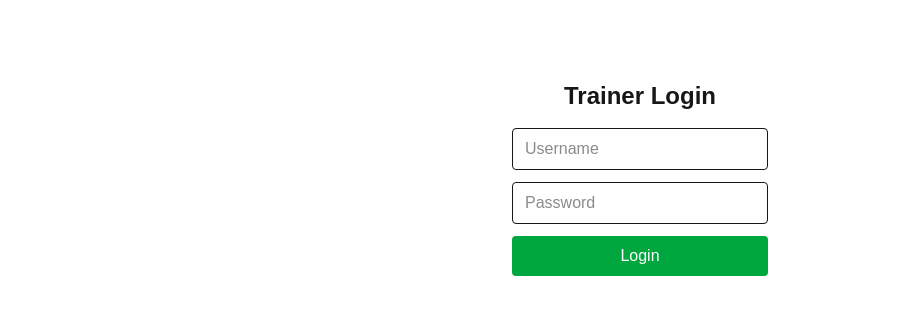
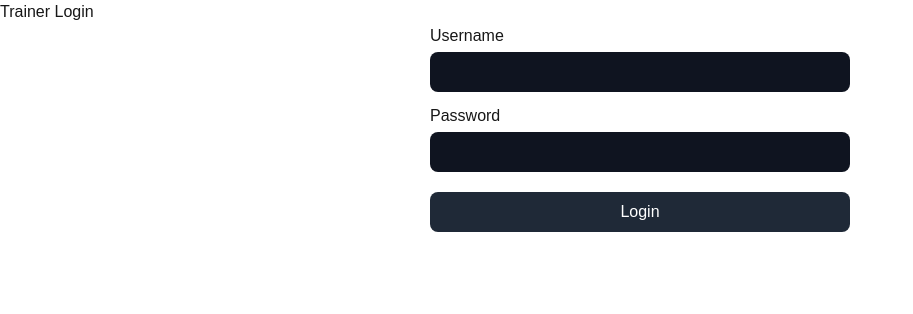
Before and after one commit to SoroushGhorbanimehr/tigo-app, a Next.js app: page /trainer/login in a window 1280 px wide. Shown: the top 314 px of the page, without its empty margins (0-913 px from the left). Built offline with nearby package versions, Linux system fonts and the light colour scheme.

Commit message:
fix: clean traineeRepo duplicate return

```diff
--- a/src/app/trainee/login/page.tsx
+++ b/src/app/trainee/login/page.tsx
@@ -1,52 +1,113 @@
 "use client";
 
-import { useState } from "react";
+import { FormEvent, useState } from "react";
 import { useRouter } from "next/navigation";
+import { supabase } from "@/lib/supabaseClient";
+import type { Trainee } from "@/lib/traineeRepo";
 
-export default function TraineeLogin() {
+export default function TraineeLoginPage() {
   const router = useRouter();
-  const [username, setUsername] = useState("");
+  const [email, setEmail] = useState("");
   const [password, setPassword] = useState("");
-  const [error, setError] = useState("");
+  const [status, setStatus] = useState<"idle" | "submitting" | "error">("idle");
+  const [errorMsg, setErrorMsg] = useState("");
 
-  const handleLogin = (e: React.FormEvent) => {
+  async function handleSubmit(e: FormEvent) {
     e.preventDefault();
+    setStatus("submitting");
+    setErrorMsg("");
 
-    if (username === "soroush" && password === "soroush") {
-      // IMPORTANT: use the same ID as in mockTrainees
-      router.push("/trainee/today?tid=trainee1");
-    } else {
-      setError("Invalid username or password");
+    try {
+      const { data, error } = await supabase
+        .from("trainees")
+        .select("*")
+        .eq("email", email.trim())
+        .eq("password", password.trim())
+        .maybeSingle();
+
+      if (error) {
+        console.error("Trainee login error", error);
+        throw error;
       }
-  };
+      if (!data) {
+        setStatus("error");
+        setErrorMsg("Invalid email or password");
+        return;
+      }
+
+      const trainee = data as Trainee;
+      router.push(`/trainee/today?tid=${trainee.id}`);
+    } catch (err) {
+      setStatus("error");
+      setErrorMsg("Login failed");
+    } finally {
+      setStatus((prev) => (prev === "submitting" ? "idle" : prev));
+    }
+  }
 
   return (
-    <div className="flex flex-col items-center mt-20">
-      <h1 className="text-2xl font-bold mb-4">Trainee Login</h1>
+    <div className="t-root">
+      <header className="t-header">
+        <h1 className="t-title">Trainee Login</h1>
+      </header>
 
-      <form onSubmit={handleLogin} className="flex flex-col w-64 gap-3">
+      <div className="t-card" style={{ maxWidth: 420, margin: "0 auto" }}>
+        <form onSubmit={handleSubmit} style={{ display: "grid", gap: 12 }}>
+          <label style={{ display: "grid", gap: 4 }}>
+            <span>Email</span>
             <input
-          type="text"
-          placeholder="Username"
-          className="border px-3 py-2 rounded"
-          value={username}
-          onChange={(e) => setUsername(e.target.value)}
+              type="email"
+              value={email}
+              onChange={(e) => setEmail(e.target.value)}
+              required
+              style={{
+                padding: 8,
+                borderRadius: 8,
+                border: "1px solid var(--cardBorder)",
+                background: "#0f1420",
+                color: "#fff",
+              }}
             />
+          </label>
 
+          <label style={{ display: "grid", gap: 4 }}>
+            <span>Password</span>
             <input
               type="password"
-          placeholder="Password"
-          className="border px-3 py-2 rounded"
               value={password}
               onChange={(e) => setPassword(e.target.value)}
+              required
+              style={{
+                padding: 8,
+                borderRadius: 8,
+                border: "1px solid var(--cardBorder)",
+                background: "#0f1420",
+                color: "#fff",
+              }}
             />
+          </label>
 
-        <button className="bg-blue-600 text-white py-2 rounded">
-          Login
+          <button
+            type="submit"
+            disabled={status === "submitting"}
+            style={{
+              marginTop: 8,
+              padding: "8px 12px",
+              borderRadius: 8,
+              border: "1px solid var(--cardBorder)",
+              background: "#1f2937",
+              color: "#fff",
+              cursor: "pointer",
+            }}
+          >
+            {status === "submitting" ? "Logging in…" : "Login"}
           </button>
 
-        {error && <p className="text-red-600 text-sm">{error}</p>}
+          {status === "error" && (
+            <p style={{ color: "#f97373", fontSize: 13 }}>{errorMsg}</p>
+          )}
         </form>
+      </div>
     </div>
   );
 }
--- a/src/app/trainee/register/page.tsx
+++ b/src/app/trainee/register/page.tsx
@@ -8,23 +8,26 @@ export default function TraineeRegisterPage() {
   const router = useRouter();
   const [fullName, setFullName] = useState("");
   const [email, setEmail] = useState("");
+  const [password, setPassword] = useState("");
   const [status, setStatus] = useState<"idle" | "submitting" | "error">("idle");
   const [errorMsg, setErrorMsg] = useState("");
 
   async function handleSubmit(e: FormEvent) {
     e.preventDefault();
-    if (!fullName.trim()) return;
+    if (!fullName.trim() || !password.trim()) return;
 
     setStatus("submitting");
     setErrorMsg("");
 
     try {
-      const trainee = await registerTrainee(fullName.trim(), email.trim());
-      // After registration, send them to their Today dashboard
+      const trainee = await registerTrainee(
+        fullName.trim(),
+        email.trim(),
+        password.trim()
+      );
       router.push(`/trainee/today?tid=${trainee.id}`);
     } catch (err: unknown) {
       setStatus("error");
-
       if (err instanceof Error) {
         setErrorMsg(err.message || "Failed to register trainee");
       } else {
@@ -75,6 +78,23 @@ export default function TraineeRegisterPage() {
             />
           </label>
 
+          <label style={{ display: "grid", gap: 4 }}>
+            <span>Password *</span>
+            <input
+              type="password"
+              value={password}
+              onChange={(e) => setPassword(e.target.value)}
+              required
+              style={{
+                padding: 8,
+                borderRadius: 8,
+                border: "1px solid var(--cardBorder)",
+                background: "#0f1420",
+                color: "#fff",
+              }}
+            />
+          </label>
+
           <button
             type="submit"
             disabled={status === "submitting"}
--- a/src/app/trainer/login/page.tsx
+++ b/src/app/trainer/login/page.tsx
@@ -1,51 +1,85 @@
 "use client";
 
-import { useState } from "react";
+import { FormEvent, useState } from "react";
 import { useRouter } from "next/navigation";
 
-export default function TrainerLogin() {
+const TRAINER_USER = "tigo";
+const TRAINER_PASS = "coach123";
+
+export default function TrainerLoginPage() {
   const router = useRouter();
-  const [username, setUsername] = useState("");
-  const [password, setPassword] = useState("");
-  const [error, setError] = useState("");
+  const [user, setUser] = useState("");
+  const [pass, setPass] = useState("");
+  const [errorMsg, setErrorMsg] = useState("");
 
-  const handleLogin = (e: React.FormEvent) => {
+  function handleSubmit(e: FormEvent) {
     e.preventDefault();
-
-    if (username === "tigo" && password === "tigo") {
-      router.push("/trainer");
+    if (user === TRAINER_USER && pass === TRAINER_PASS) {
+      router.push("/trainer/clients");
     } else {
-      setError("Invalid username or password");
+      setErrorMsg("Invalid credentials");
     }
-  };
+  }
 
   return (
-    <div className="flex flex-col items-center mt-20">
-      <h1 className="text-2xl font-bold mb-4">Trainer Login</h1>
+    <div className="t-root">
+      <header className="t-header">
+        <h1 className="t-title">Trainer Login</h1>
+      </header>
 
-      <form onSubmit={handleLogin} className="flex flex-col w-64 gap-3">
+      <div className="t-card" style={{ maxWidth: 420, margin: "0 auto" }}>
+        <form onSubmit={handleSubmit} style={{ display: "grid", gap: 12 }}>
+          <label style={{ display: "grid", gap: 4 }}>
+            <span>Username</span>
             <input
-          type="text"
-          placeholder="Username"
-          className="border px-3 py-2 rounded"
-          value={username}
-          onChange={(e) => setUsername(e.target.value)}
+              value={user}
+              onChange={(e) => setUser(e.target.value)}
+              style={{
+                padding: 8,
+                borderRadius: 8,
+                border: "1px solid var(--cardBorder)",
+                background: "#0f1420",
+                color: "#fff",
+              }}
             />
+          </label>
 
+          <label style={{ display: "grid", gap: 4 }}>
+            <span>Password</span>
             <input
               type="password"
-          placeholder="Password"
-          className="border px-3 py-2 rounded"
-          value={password}
-          onChange={(e) => setPassword(e.target.value)}
+              value={pass}
+              onChange={(e) => setPass(e.target.value)}
+              style={{
+                padding: 8,
+                borderRadius: 8,
+                border: "1px solid var(--cardBorder)",
+                background: "#0f1420",
+                color: "#fff",
+              }}
             />
+          </label>
 
-        <button className="bg-green-600 text-white py-2 rounded">
+          <button
+            type="submit"
+            style={{
+              marginTop: 8,
+              padding: "8px 12px",
+              borderRadius: 8,
+              border: "1px solid var(--cardBorder)",
+              background: "#1f2937",
+              color: "#fff",
+              cursor: "pointer",
+            }}
+          >
             Login
           </button>
 
-        {error && <p className="text-red-600 text-sm">{error}</p>}
+          {errorMsg && (
+            <p style={{ color: "#f97373", fontSize: 13 }}>{errorMsg}</p>
+          )}
         </form>
+      </div>
     </div>
   );
 }
--- a/src/lib/traineeRepo.ts
+++ b/src/lib/traineeRepo.ts
@@ -5,15 +5,23 @@ export type Trainee = {
   id: string;
   full_name: string;
   email: string | null;
-  created_at: string;
+  password: string | null;
+  created_at?: string;
 };
 
-// Register a new trainee
-export async function registerTrainee(fullName: string, email?: string) {
+export async function registerTrainee(
+  fullName: string,
+  email: string,
+  password: string
+): Promise<Trainee> {
   const { data, error } = await supabase
     .from("trainees")
-    .insert({ full_name: fullName, email: email || null })
-    .select("id, full_name, email, created_at")
+    .insert({
+      full_name: fullName,
+      email: email || null,
+      password,
+    })
+    .select("*")
     .single();
 
   if (error) {
@@ -24,7 +32,7 @@ export async function registerTrainee(fullName: string, email?: string) {
   return data as Trainee;
 }
 
-// List all trainees (for trainer dashboard)
+// ✅ List all trainees (for trainer dashboard)
 export async function listTrainees(): Promise<Trainee[]> {
   const { data, error } = await supabase
     .from("trainees")
```
Lines whose indentation alone changed are shown as unchanged.
